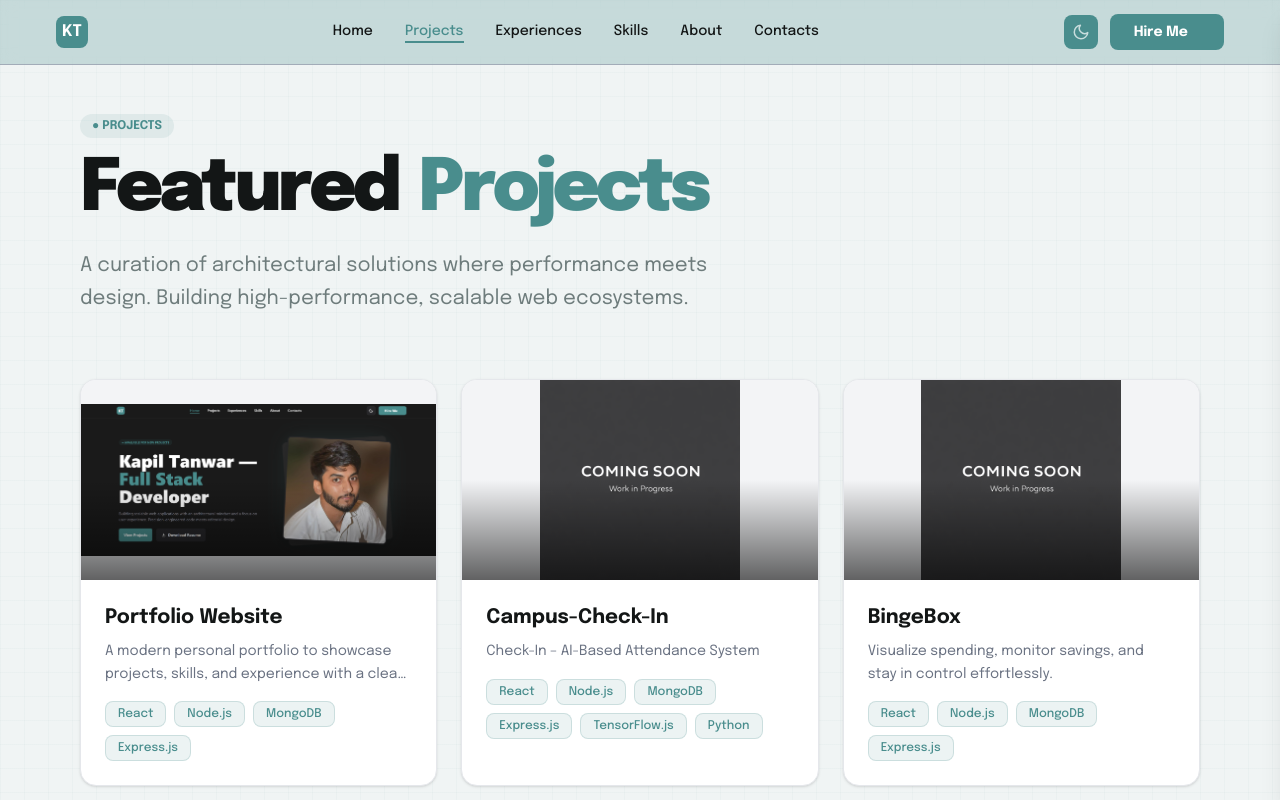
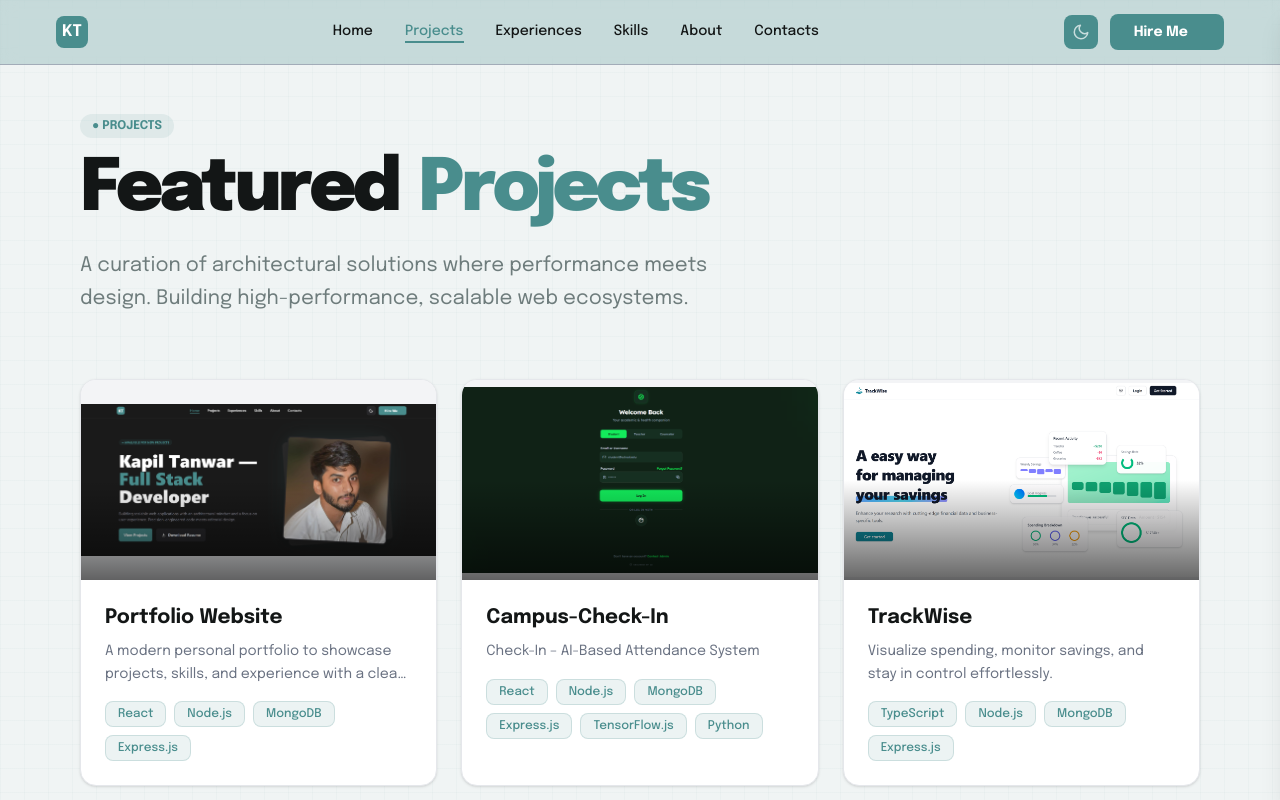
Before and after one commit to kapil-tanwar/PortFolio, a React (Vite) app in the folder frontend/: page /projects in a window 1280 px wide. Shown: the top 800 px of the page. Built offline with nearby package versions, Linux system fonts and the light colour scheme; no server answers.

Commit message:
final phase

```diff
--- a/frontend/src/pages/Projects.jsx
+++ b/frontend/src/pages/Projects.jsx
@@ -7,66 +7,72 @@ const Projects = () => {
   const projects = [
     {
       title: "Portfolio Website",
-      description: "A modern personal portfolio to showcase projects, skills, and experience with a clean, responsive design.",
+      description:
+        "A modern personal portfolio to showcase projects, skills, and experience with a clean, responsive design.",
       githubLink: "https://github.com/kapil-tanwar/PortFolio.git",
       liveLink: "https://port-folio-mqvn.vercel.app/",
       skills: ["React", "Node.js", "MongoDB", "Express.js"],
-      image:
-        "portfolio.png",
+      image: "portfolio.png",
     },
     {
       title: "Campus-Check-In ",
       description: "Check-In – AI-Based Attendance System",
       githubLink: "https://port-folio-mqvn.vercel.app/",
       liveLink: "https://port-folio-mqvn.vercel.app/",
-      skills: ["React", "Node.js", "MongoDB", "Express.js","TensorFlow.js","Python",],
-      image:
-        "/commin-soon.png",
+      skills: [
+        "React",
+        "Node.js",
+        "MongoDB",
+        "Express.js",
+        "TensorFlow.js",
+        "Python",
+      ],
+      image: "/campus.png",
+    },
+    {
+      title: "TrackWise",
+      description:
+        "Visualize spending, monitor savings, and stay in control effortlessly.",
+      githubLink: "https://github.com/kapil-tanwar/TrackWise.git",
+      liveLink: "https://track-wise-three.vercel.app/",
+      skills: ["TypeScript", "Node.js", "MongoDB", "Express.js"],
+      image: "/trackwise.png",
     },
     {
       title: "BingeBox ",
-      description: "Visualize spending, monitor savings, and stay in control effortlessly.",
+      description:
+        "Visualize spending, monitor savings, and stay in control effortlessly.",
       githubLink: "https://github.com/kapil-tanwar/BingeBox.git",
       liveLink: "https://bingebox-lt2n.onrender.com/",
       skills: ["React", "Node.js", "MongoDB", "Express.js"],
-      image:
-        "/commin-soon.png",
-    },
-    {
-      title: "TrackWise",
-      description: "Visualize spending, monitor savings, and stay in control effortlessly.",
-      githubLink: "https://github.com/kapil-tanwar/TrackWise.git",
-      liveLink: "https://track-wise-three.vercel.app/",
-      skills: ["TypeScript", "Node.js", "MongoDB", "Express.js"],
-      image:
-        "/trackwise.png",
+      image: "/bingebox.png",
     },
     {
       title: "JoinIN ",
-      description: "A real-time chat app for seamless communication and collaboration.",
+      description:
+        "A real-time chat app for seamless communication and collaboration.",
       githubLink: "https://github.com/kapil-tanwar/JoinIn.git",
       liveLink: "https://chat-in-1a0k.onrender.com/",
       skills: ["React", "Node.js", "MongoDB", "Express.js"],
-      image:
-        "chat.png",
+      image: "chat.png",
     },
     {
       title: "fresh-finds",
-      description: "Fresh Find is a smart farmer marketplace that uses AI to assess produce freshness.",
+      description:
+        "Fresh Find is a smart farmer marketplace that uses AI to assess produce freshness.",
       githubLink: "https://github.com/kapil-tanwar/fresh-find.git",
       liveLink: "https://fresh-finds-beige.vercel.app/",
-      skills: ["React", "Node.js", "MongoDB","Express.js"],
-      image:
-        "/fresh.png",
+      skills: ["React", "Node.js", "MongoDB", "Express.js"],
+      image: "/fresh.png",
     },
     {
       title: "URL_shortner_mern",
-      description: "A modern web app built to shorten and manage URLs efficiently.",
+      description:
+        "A modern web app built to shorten and manage URLs efficiently.",
       githubLink: "https://github.com/kapil-tanwar/URL_shortner_mern.git",
       liveLink: "https://url-shortner-mern-1-vjpg.onrender.com/",
       skills: ["React", "Node.js", "MongoDB", "Express.js"],
-      image:
-        "/url_short.png",
+      image: "/url_short.png",
     },
     {
       title: "bubble-clicker",
```
Also changed, not shown: frontend/public/campus.png (added).
